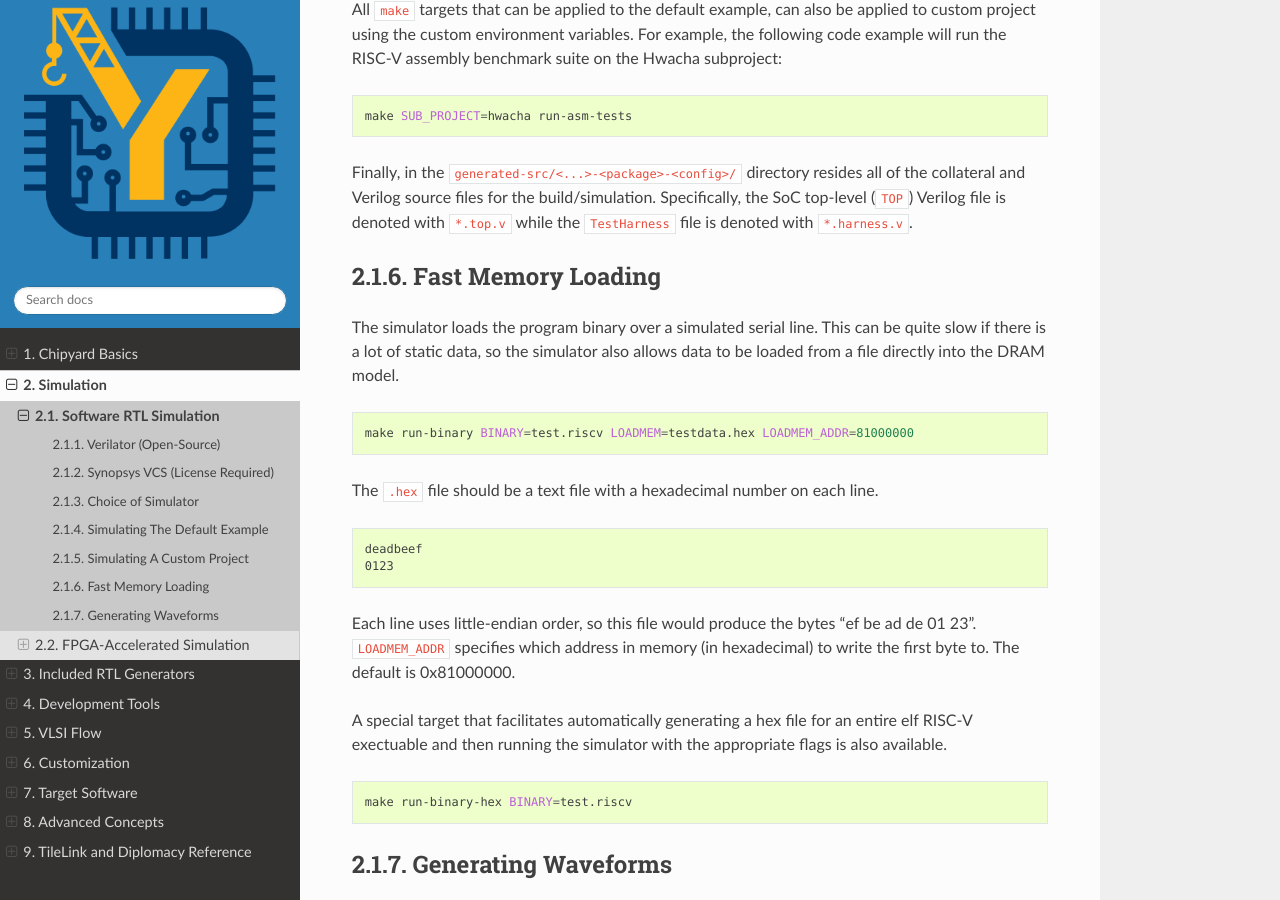
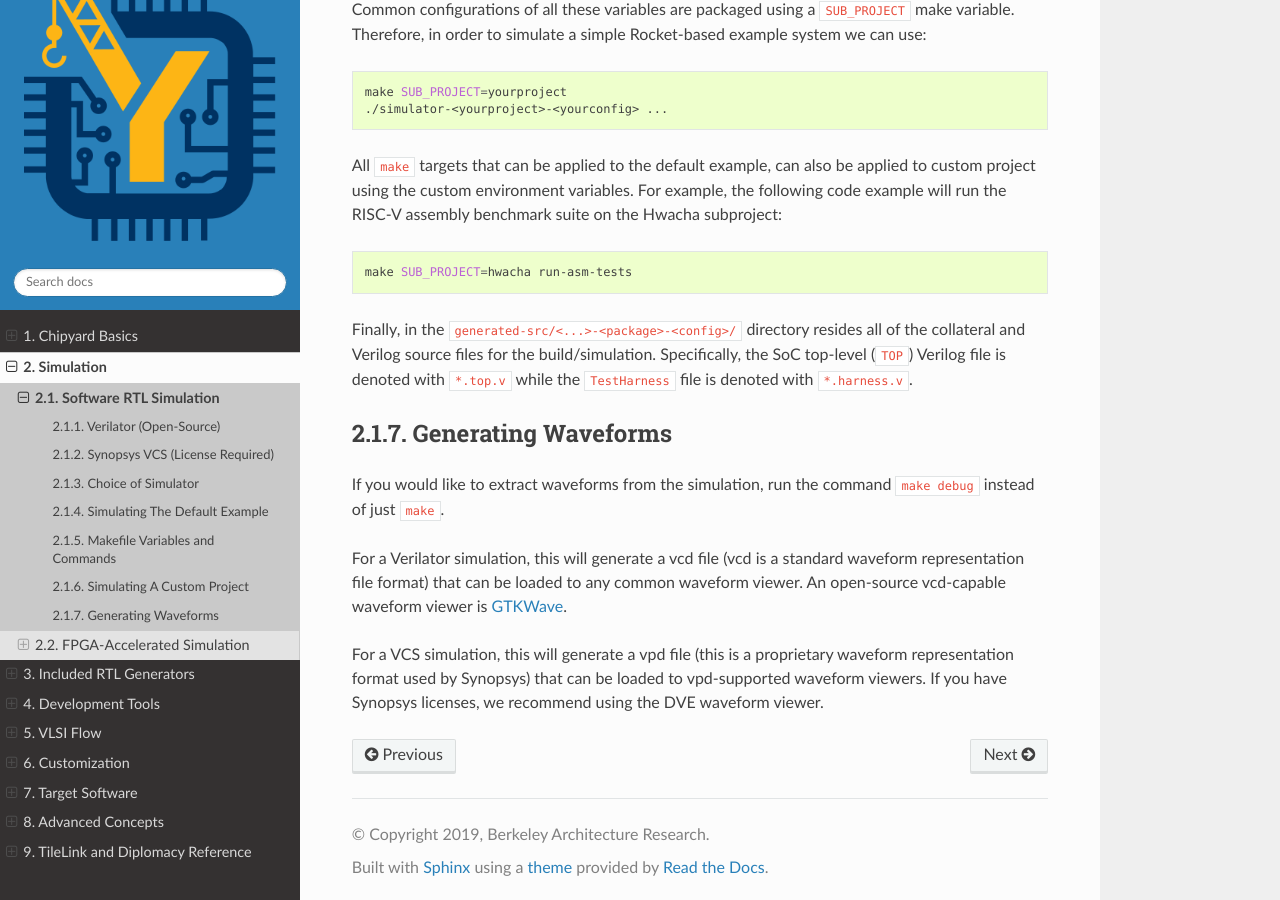
Before and after one commit to ucb-bar/chipyard, a Sphinx documentation site: the page built from docs/Simulation/Software-RTL-Simulation.rst, in a window 1280 px wide and 900 px high, scrolled down 3011 px. Built offline with Sphinx 7.4.7 and the Read the Docs theme 2.0.0, drawn with Linux system fonts in a browser that asks for light colours; some of the changed text lies outside the part shown.

```diff
--- a/docs/Simulation/Software-RTL-Simulation.rst
+++ b/docs/Simulation/Software-RTL-Simulation.rst
@@ -40,8 +40,7 @@ For a proprietry VCS simulation, enter the ``sims/vcs`` directory
     # Enter VCS directory
     cd sims/vcs
 
-
-.. _sim-default:
+.. _sw-sim-help:
 
 Simulating The Default Example
 -------------------------------
@@ -62,12 +61,6 @@ For instance, to run one of the riscv-tools assembly tests.
 
 .. Note:: In a VCS simulator, the simulator name will be ``simv-chipyard-RocketConfig`` instead of ``simulator-chipyard-RocketConfig``.
 
-The makefiles have a ``run-binary`` rule that simplifies running the simulation executable. It adds many of the common command line options for you and redirects the output to a file.
-
-.. code-block:: shell
-
-    make run-binary BINARY=$RISCV/riscv64-unknown-elf/share/riscv-tests/isa/rv64ui-p-simple
-
 Alternatively, we can run a pre-packaged suite of RISC-V assembly or benchmark tests, by adding the make target ``run-asm-tests`` or ``run-bmark-tests``.
 For example:
 
@@ -81,6 +74,22 @@ For example:
 
 
 .. _sw-sim-custom:
+
+Makefile Variables and Commands
+-------------------------------
+You can get a list of useful Makefile variables and commands available from the Verilator or VCS directories. simply run ``make help``:
+
+.. code-block:: shell
+
+    # Enter Verilator directory
+    cd sims/verilator
+    make help
+
+    # Enter VCS directory
+    cd sims/vcs
+    make help
+
+.. _sim-default:
 
 Simulating A Custom Project
 -------------------------------
@@ -132,29 +141,6 @@ All ``make`` targets that can be applied to the default example, can also be app
 Finally, in the ``generated-src/<...>-<package>-<config>/`` directory resides all of the collateral and Verilog source files for the build/simulation.
 Specifically, the SoC top-level (``TOP``) Verilog file is denoted with ``*.top.v`` while the ``TestHarness`` file is denoted with ``*.harness.v``.
 
-Fast Memory Loading
--------------------
-
-The simulator loads the program binary over a simulated serial line. This can be quite slow if there is a lot of static data, so the simulator also allows data to be loaded from a file directly into the DRAM model.
-
-.. code-block:: shell
-
-    make run-binary BINARY=test.riscv LOADMEM=testdata.hex LOADMEM_ADDR=81000000
-
-The ``.hex`` file should be a text file with a hexadecimal number on each line.
-
-.. code-block:: text
-
-    deadbeef
-    0123
-
-Each line uses little-endian order, so this file would produce the bytes "ef be ad de 01 23". ``LOADMEM_ADDR`` specifies which address in memory (in hexadecimal) to write the first byte to. The default is 0x81000000.
-
-A special target that facilitates automatically generating a hex file for an entire elf RISC-V exectuable and then running the simulator with the appropriate flags is also available.
-
-.. code-block:: shell
-
-    make run-binary-hex BINARY=test.riscv
 
 Generating Waveforms
 -----------------------
```
Also changed, not shown: 1 other file.
